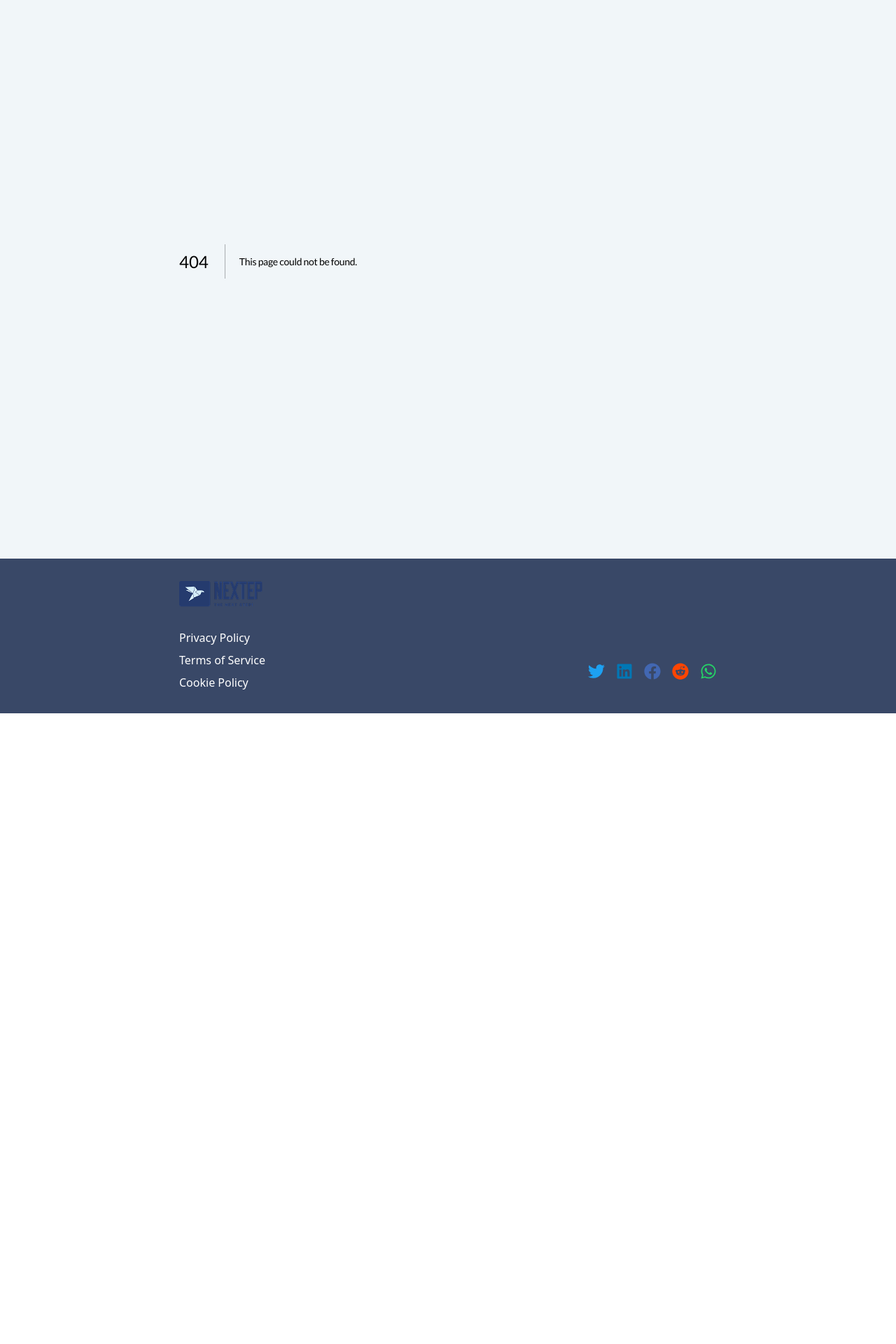
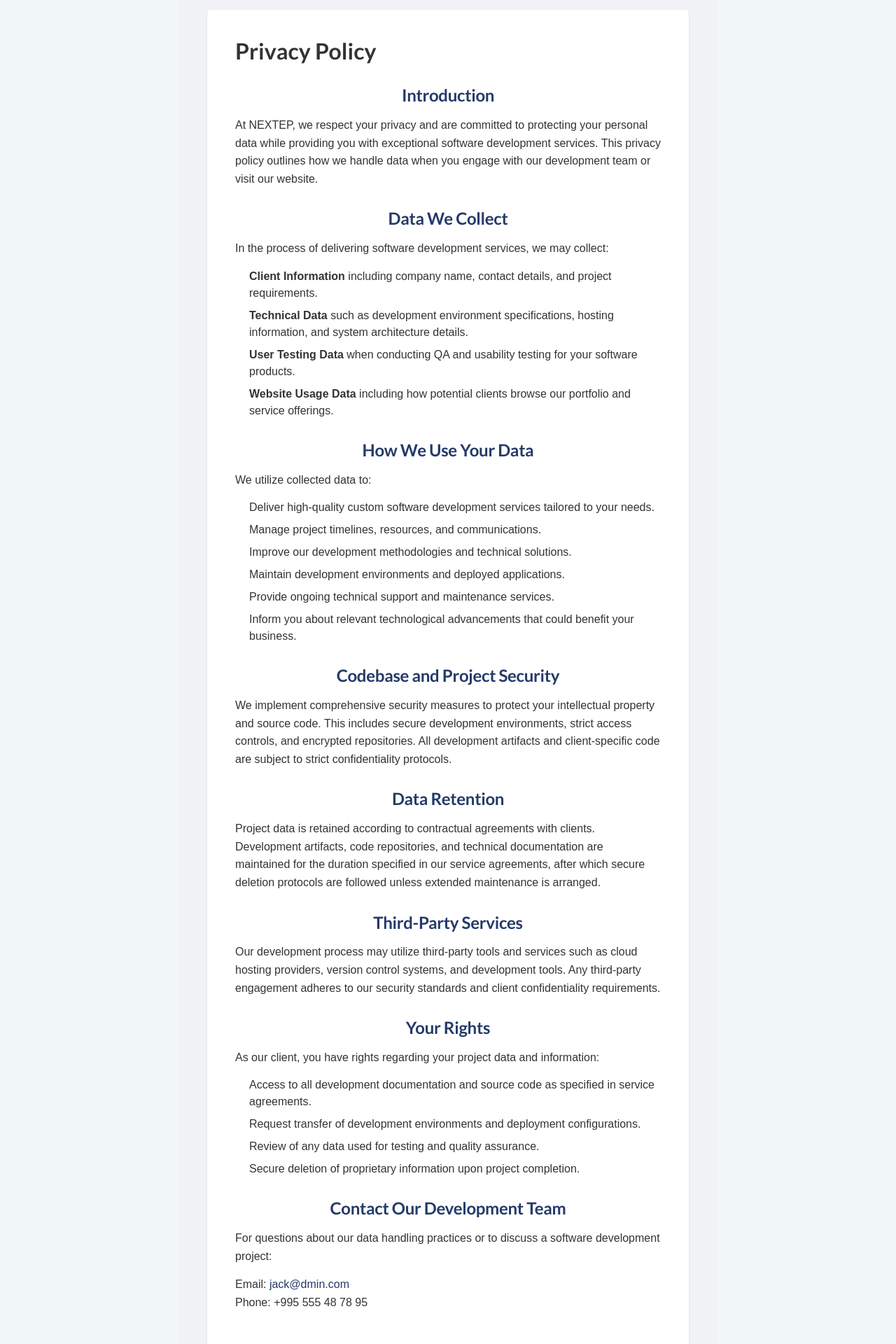
Before and after one commit to Lado267/nextep-front, a Next.js app: page /privacy-policy in a window 1280 px wide. Before the commit this address had no page. Shown: the part 220-2140 px from the top of the page at 70% size. Before the commit the page ends 1239 px from the top, so only its background shows below. Built offline with nearby package versions, Linux system fonts and the light colour scheme.

Commit message:
- added privacy policy page  - added follow us on facebook button

```diff
--- a/src/app/contact/page.css
+++ b/src/app/contact/page.css
@@ -99,6 +99,7 @@
   font-weight: 600;
   margin-bottom: 1rem;
   color: #1a3165; /* Updated color */
+  text-align: left;
 }
 
 .pricing-table {
@@ -146,7 +147,6 @@
   width: 100%;
   position: relative;
   aspect-ratio: 3/4;
-  margin-top: 3.2rem;
 }
 
 .contact-image img {
@@ -170,8 +170,8 @@
   font-weight: 600;
   margin-bottom: 0.25rem;
   color: #1a3165; /* Updated color */
+  text-align: left;
 }
-
 
 .email-response {
   font-size: 0.875rem;
--- /dev/null
+++ b/src/app/privacy-policy/page.css
@@ -0,0 +1,82 @@
+.privacy-policy-container {
+    background-color: #f0f2f5;
+    font-family: Arial, sans-serif;
+    color: #333;
+    padding: 20px;
+  }
+
+  .content-wrapper {
+    max-width: 900px;
+    margin: 0 auto;
+    background-color: white;
+    padding: 20px;
+    border-radius: 5px;
+    box-shadow: 0 1px 3px rgba(0, 0, 0, 0.1);
+  }
+
+  .page-title {
+    font-size: 26px;
+    color: #333;
+    margin-bottom: 30px;
+    font-weight: 700;
+  }
+
+  .policy-section {
+    margin-bottom: 30px;
+  }
+
+  .policy-section h2 {
+    font-size: 20px;
+    color: #243a69;
+    margin-bottom: 15px;
+    font-weight: 600;
+  }
+
+  .policy-section p {
+    line-height: 1.6;
+    margin-bottom: 15px;
+    font-size: 15px;
+  }
+
+  .policy-section ul {
+    padding-left: 20px;
+    margin-bottom: 15px;
+  }
+
+  .policy-section li {
+    margin-bottom: 8px;
+    line-height: 1.5;
+    font-size: 15px;
+  }
+
+  .policy-section a {
+    color: #243a69;
+    text-decoration: none;
+  }
+
+  .policy-section a:hover {
+    text-decoration: underline;
+  }
+
+  @media (min-width: 640px) {
+    .privacy-policy-container {
+      padding: 40px;
+    }
+
+    .content-wrapper {
+      padding: 40px;
+    }
+
+    .page-title {
+      font-size: 32px;
+    }
+
+    .policy-section h2 {
+      font-size: 24px;
+    }
+
+    .policy-section p,
+    .policy-section li {
+      font-size: 16px;
+    }
+  }
--- /dev/null
+++ b/src/app/privacy-policy/page.tsx
@@ -0,0 +1,77 @@
+import "./page.css"
+
+import React from 'react';
+
+const PrivacyPolicy = () => {
+  return (
+    <div className="privacy-policy-container">
+      <div className="content-wrapper">
+        <h1 className="page-title">Privacy Policy</h1>
+
+        <div className="policy-section">
+          <h2>Introduction</h2>
+          <p>At NEXTEP, we respect your privacy and are committed to protecting your personal data while providing you with exceptional software development services. This privacy policy outlines how we handle data when you engage with our development team or visit our website.</p>
+        </div>
+
+        <div className="policy-section">
+          <h2>Data We Collect</h2>
+          <p>In the process of delivering software development services, we may collect:</p>
+          <ul>
+            <li><strong>Client Information</strong> including company name, contact details, and project requirements.</li>
+            <li><strong>Technical Data</strong> such as development environment specifications, hosting information, and system architecture details.</li>
+            <li><strong>User Testing Data</strong> when conducting QA and usability testing for your software products.</li>
+            <li><strong>Website Usage Data</strong> including how potential clients browse our portfolio and service offerings.</li>
+          </ul>
+        </div>
+
+        <div className="policy-section">
+          <h2>How We Use Your Data</h2>
+          <p>We utilize collected data to:</p>
+          <ul>
+            <li>Deliver high-quality custom software development services tailored to your needs.</li>
+            <li>Manage project timelines, resources, and communications.</li>
+            <li>Improve our development methodologies and technical solutions.</li>
+            <li>Maintain development environments and deployed applications.</li>
+            <li>Provide ongoing technical support and maintenance services.</li>
+            <li>Inform you about relevant technological advancements that could benefit your business.</li>
+          </ul>
+        </div>
+
+        <div className="policy-section">
+          <h2>Codebase and Project Security</h2>
+          <p>We implement comprehensive security measures to protect your intellectual property and source code. This includes secure development environments, strict access controls, and encrypted repositories. All development artifacts and client-specific code are subject to strict confidentiality protocols.</p>
+        </div>
+
+        <div className="policy-section">
+          <h2>Data Retention</h2>
+          <p>Project data is retained according to contractual agreements with clients. Development artifacts, code repositories, and technical documentation are maintained for the duration specified in our service agreements, after which secure deletion protocols are followed unless extended maintenance is arranged.</p>
+        </div>
+
+        <div className="policy-section">
+          <h2>Third-Party Services</h2>
+          <p>Our development process may utilize third-party tools and services such as cloud hosting providers, version control systems, and development tools. Any third-party engagement adheres to our security standards and client confidentiality requirements.</p>
+        </div>
+
+        <div className="policy-section">
+          <h2>Your Rights</h2>
+          <p>As our client, you have rights regarding your project data and information:</p>
+          <ul>
+            <li>Access to all development documentation and source code as specified in service agreements.</li>
+            <li>Request transfer of development environments and deployment configurations.</li>
+            <li>Review of any data used for testing and quality assurance.</li>
+            <li>Secure deletion of proprietary information upon project completion.</li>
+          </ul>
+        </div>
+
+        <div className="policy-section">
+          <h2>Contact Our Development Team</h2>
+          <p>For questions about our data handling practices or to discuss a software development project:</p>
+          <p>Email: <a href="mailto:jack@dmin.com">jack@dmin.com</a><br />
+          Phone: +995 555 48 78 95</p>
+        </div>
+      </div>
+    </div>
+  );
+};
+
+export default PrivacyPolicy;
--- a/src/elements/footer/footer.css
+++ b/src/elements/footer/footer.css
@@ -1,5 +1,3 @@
-
-
 .footer-bg {
     background-color: var(--tertiary-project);
     width: 100%;
@@ -30,6 +28,20 @@
     color: var(--white-project);
 }
 
+.facebook-follow-btn {
+    background-color: #1877f2;
+    color: white;
+    padding: 8px 16px;
+    border-radius: 6px;
+    font-size: 14px;
+    text-align: center;
+    transition: background-color 0.2s;
+}
+
+.facebook-follow-btn:hover {
+    background-color: #1664d9;
+}
+
 @media(min-width: 640px) {
     .main-vertical-gap {
         gap: 32px;
--- a/src/elements/footer/footer.tsx
+++ b/src/elements/footer/footer.tsx
@@ -4,6 +4,7 @@ import Image from "next/image";
 import Logo from "../../../public/logo.png";
 import Link from "next/link";
 import { SocialShare } from '../../components/SocialShare';
+import { FaFacebook } from "react-icons/fa";
 
 export default function Footer() {
     return (
@@ -14,15 +15,21 @@ export default function Footer() {
                 </Link>
                 <div className="flex flex-row horizental-gap footer-text-color">
                     <div className="flex flex-col vertical-gap footer-text-color">
-                        <Link href="#"><p className="footer-link">Privacy Policy</p></Link>
+                        <Link href="privacy-policy"><p className="footer-link">Privacy Policy</p></Link>
                         <Link href="#"><p className="footer-link">Terms of Service</p></Link>
                         <Link href="#"><p className="footer-link">Cookie Policy</p></Link>
                     </div>
-                    <div className="ml-auto mt-auto"><SocialShare
-                        url="https://nextep.solutions"
-                        title="NextEp Solutions - Digital Services & Web Development"
-                        description="Discover our comprehensive digital services spanning web development, AI solutions, SEO, Marketing and custom software engineering."
-                    /></div>
+                    <div className="ml-auto mt-auto flex flex-col gap-4">
+                        <SocialShare
+                            url="https://nextep.solutions"
+                            title="NextEp Solutions - Digital Services & Web Development"
+                            description="Discover our comprehensive digital services spanning web development, AI solutions, SEO, Marketing and custom software engineering."
+                        />
+                        <Link href="https://facebook.com/nextepsolutions" target="_blank" className="facebook-follow-btn flex items-center gap-2">
+                            <FaFacebook size={20} />
+                            Follow us on Facebook
+                        </Link>
+                    </div>
                 </div>
             </div>
         </footer>
```
